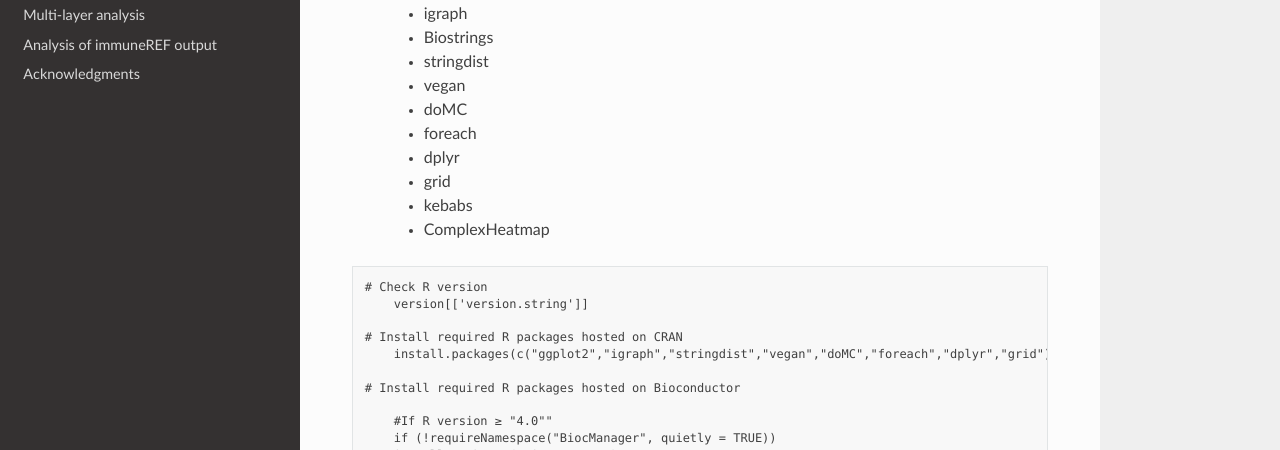
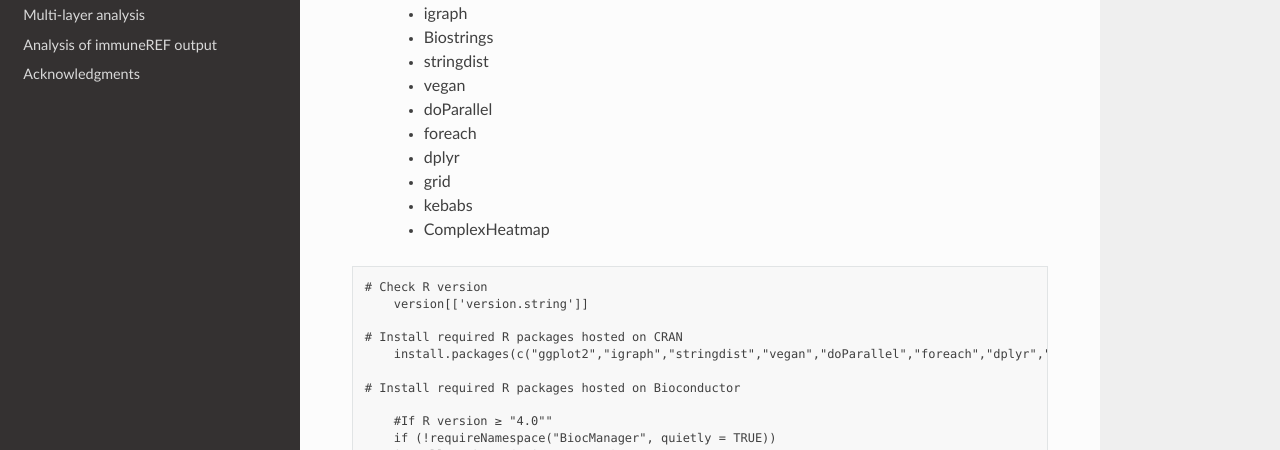
Before and after one commit to GreiffLab/immuneREF, a Sphinx documentation site: the page built from docs/source/install.rst, in a window 1280 px wide and 900 px high. Shown: the part 346-796 px from the top of the window. Built offline with Sphinx 7.4.7 and the Read the Docs theme 2.0.0, drawn with Linux system fonts in a browser that asks for light colours; formulas are drawn with MathJax 3; some of the changed text lies outside the part shown.

Commit message:
Add files via upload

```diff
--- a/docs/source/install.rst
+++ b/docs/source/install.rst
@@ -17,7 +17,7 @@ To be able to run the code, the following prerequisites should be fulfilled:
     * Biostrings
     * stringdist
     * vegan
-    * doMC
+    * doParallel
     * foreach
     * dplyr
     * grid
@@ -31,7 +31,7 @@ To be able to run the code, the following prerequisites should be fulfilled:
         version[['version.string']]
 
     # Install required R packages hosted on CRAN
-        install.packages(c("ggplot2","igraph","stringdist","vegan","doMC","foreach","dplyr","grid"))
+        install.packages(c("ggplot2","igraph","stringdist","vegan","doParallel","foreach","dplyr","grid"))
 
     # Install required R packages hosted on Bioconductor
 
```
